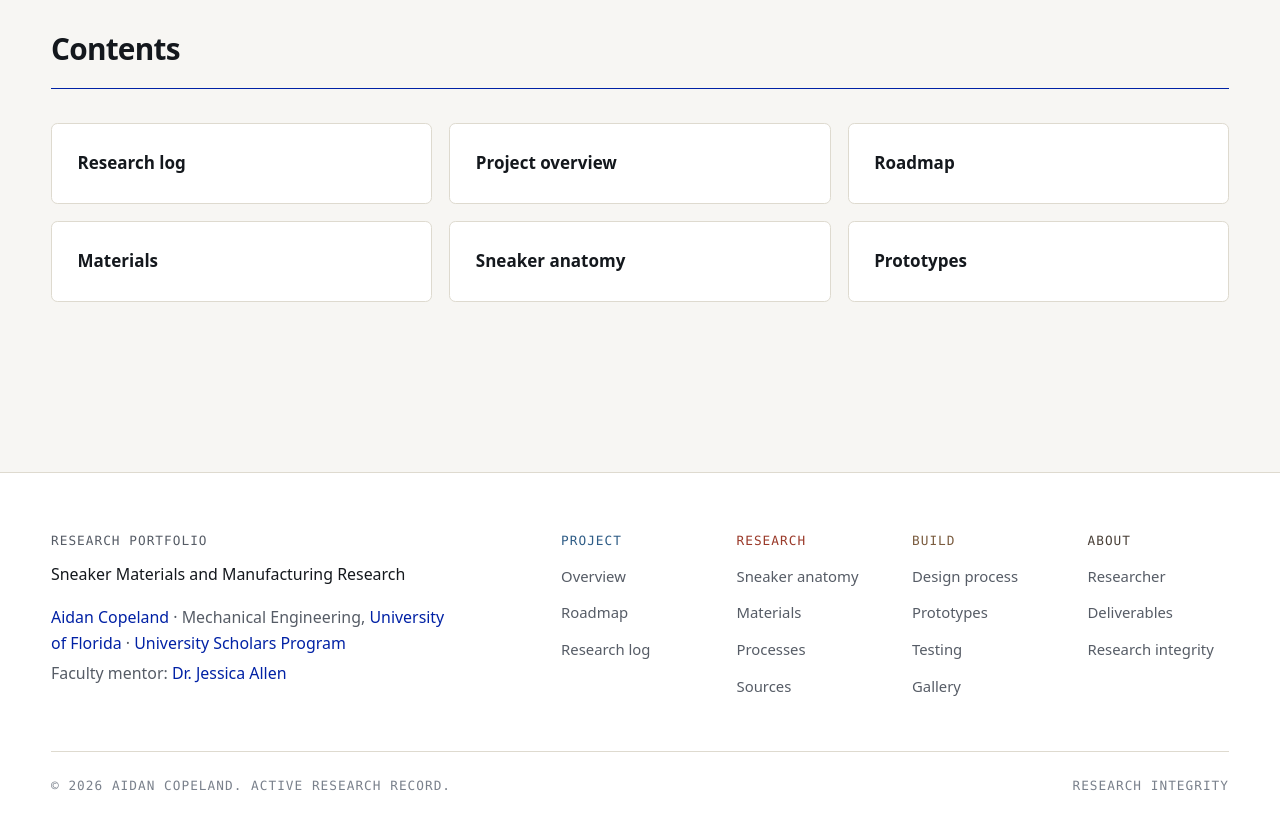
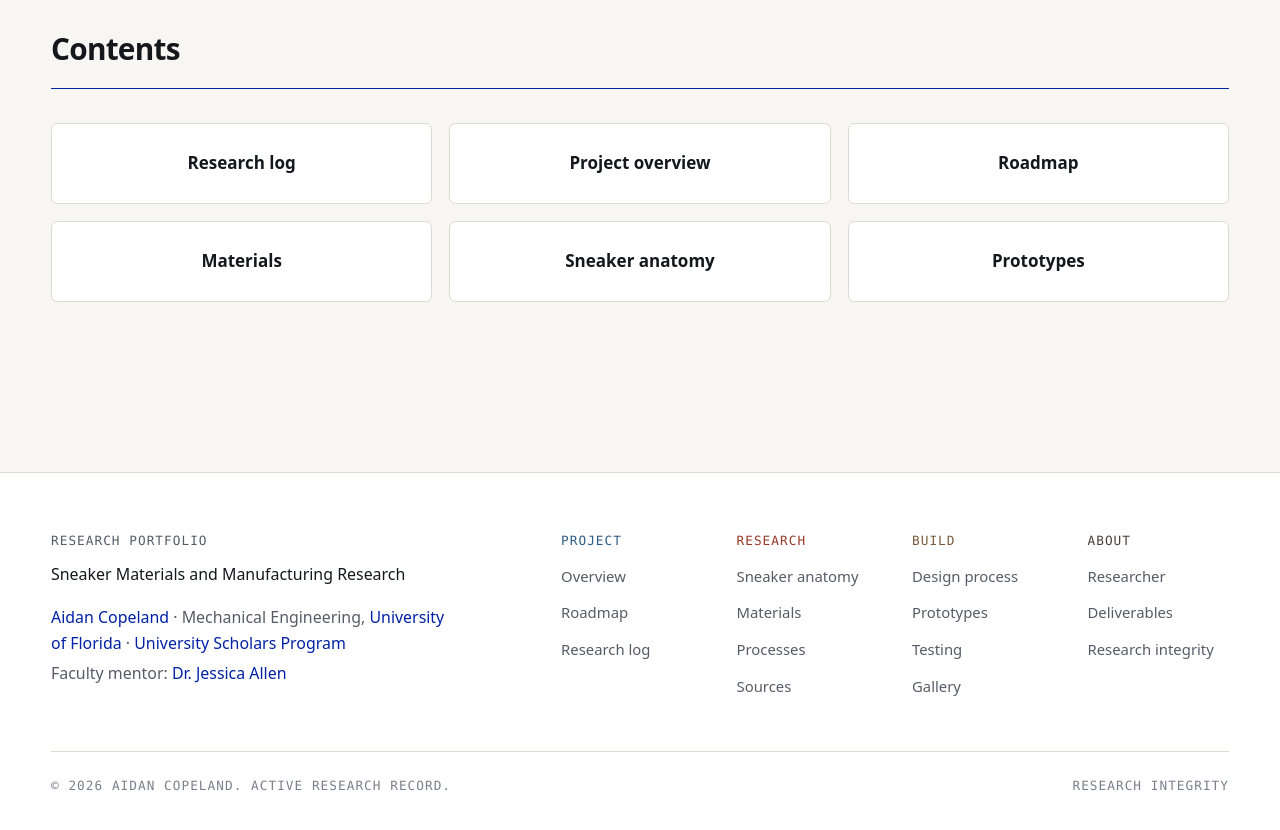
Before and after one commit to copecustomkicks/sneaker-research-portfolio-real-, a Next.js app: page / in a window 1280 px wide. Shown: the part 2000-2830 px from the top of the page. Built offline with nearby package versions, Linux system fonts and the light colour scheme.

Commit message:
Center the labels in the Contents boxes

```diff
--- a/app/page.tsx
+++ b/app/page.tsx
@@ -174,7 +174,7 @@ export default function HomePage() {
             <li key={item.href}>
               <Link
                 href={item.href}
-                className="card flex h-full items-center p-6 font-semibold text-ink transition-shadow hover:shadow-card"
+                className="card flex h-full items-center justify-center p-6 text-center font-semibold text-ink transition-shadow hover:shadow-card"
               >
                 {item.label}
               </Link>
```
